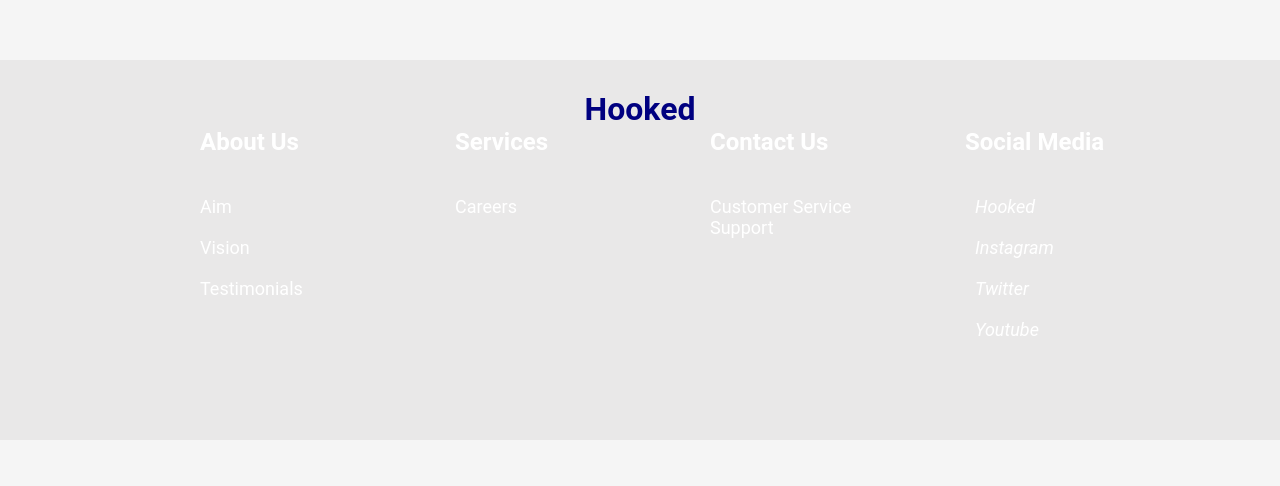
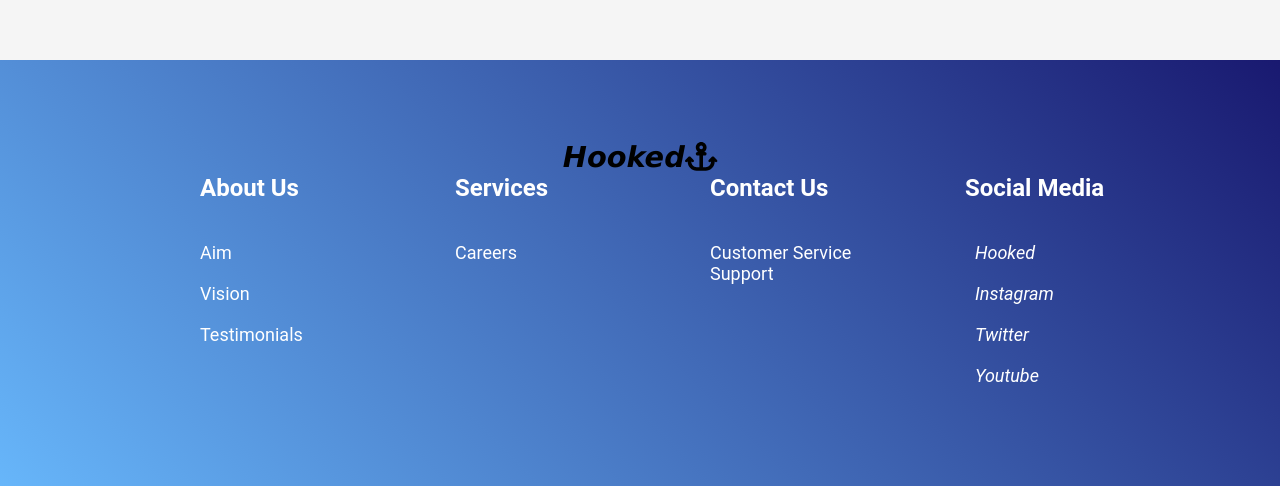
Before and after one commit to RLuong87/Hobbyist-React-App, a React (Create React App) app: page /uploadImg in a window 1280 px wide. Shown: the part 815-1301 px from the top of the page. Before the commit the page ends 1255 px from the top, so only its background shows below. Built offline with nearby package versions, Linux system fonts and the light colour scheme; no server answers.

Commit message:
Updating footer style

```diff
--- a/src/components/Auth/CreateContent.js
+++ b/src/components/Auth/CreateContent.js
@@ -5,11 +5,10 @@ import ContentForm from "./ContentForm";
 import { apiHostUrl } from "../../config";
 import { AuthContext } from "../Providers/AuthProvider";
 import { useNavigate } from "react-router-dom";
-import BorderCard from "../common/BorderCard";
 
 const CreateContent = () => {
 
-    const [auth] = useContext(AuthContext)
+    const [auth] = useContext(AuthContext);
     const navigate = useNavigate();
 
     const [newContent, setNewContent] = useState({
--- a/src/components/Profile/Card.css
+++ b/src/components/Profile/Card.css
@@ -45,7 +45,7 @@ img {
 }
 
 .lower-container h4 {
-    color: #0783f7;
+    color: #03070a;
     font-weight: 700;
     font-size: 1.2rem;
 }
--- a/src/components/Profile/Card.js
+++ b/src/components/Profile/Card.js
@@ -20,6 +20,9 @@ export default function Card() {
                     })
                 setAuth({
                     ...auth,
+                    avatar: {
+                        url: res.data.url
+                    },
                     name: res.data.name,
                     status: res.data.status,
                     birthday: res.data.birthday,
@@ -38,7 +41,7 @@ export default function Card() {
         <div className="Card">
             <div className="upper-container">
                 <div className="image-container">
-                    <img src="https://pbs.twimg.com/profile_images/1237550450/mstom.jpg" />
+                    <img src={auth.url} />
                 </div>
             </div>
             <div className="lower-container">
--- a/src/components/UploadFile/ImageForm.js
+++ b/src/components/UploadFile/ImageForm.js
@@ -23,6 +23,7 @@ const ImageForm = (props) => {
                         value={newAvatar.url}
                         placeholder='Image url'
                         onChange={handleChange}
+                        type="file"
                     />
                 </InlineInputContainer>
                 <Button>Save</Button>
--- a/src/components/UploadFile/UploadImage.js
+++ b/src/components/UploadFile/UploadImage.js
@@ -28,10 +28,11 @@ const UploadImage = () => {
         uploadAvatar(data)
     }
 
-    const uploadAvatar = async (token) => {
+    const uploadAvatar = async (data, token) => {
         try {
             const res = await axios.post(
                 `${apiHostUrl}/api/customers/uploadAvatar`,
+                data,
                 {
                     headers: {
                         Authorization: `Bearer ${auth.token}`
--- a/src/components/Users/SearchUser.js
+++ b/src/components/Users/SearchUser.js
@@ -43,11 +43,9 @@ const SearchUser = () => {
     }
 
     return (
-        <BorderCard style={{
-            display: "flex", justifyContent: "center"
-        }}>
+        <div className="align-content">
             <div className="search-box">
-                <h1 className="greet">Search for an Angler</h1>
+                <h1 className="greet">Search for a Friend</h1>
                 <input
                     type="text"
                     className="search-bar"
@@ -56,7 +54,7 @@ const SearchUser = () => {
                     value={query}
                 />
                 <button className="btn3" onClick={onSubmit}>Go</button>
-                <div>
+                <div style={{display: "flex", justifyContent: "center"}}>
                     {typeof users.main != "undefined" ?
                         <Spinner />
                         :
@@ -64,7 +62,7 @@ const SearchUser = () => {
                     }
                 </div>
             </div>
-        </BorderCard>
+        </div>
     )
 }
 
--- a/src/components/footer/Footer.js
+++ b/src/components/footer/Footer.js
@@ -7,17 +7,17 @@ import {
     FooterLink,
     Heading,
 } from "./FooterStyles";
+import { FontAwesomeIcon } from "@fortawesome/react-fontawesome";
 
 const Footer = () => {
     return (
         <Box>
-            <h1 style={{
-                color: "navy",
-                textAlign: "center",
-                marginTop: "-50px"
-            }}>
-                Hooked
-            </h1>
+            <div className="align-content">
+                <h1 className='logo'>
+                    Hooked
+                    <FontAwesomeIcon icon={["fas", "anchor"]} />
+                </h1>
+            </div>
             <Container>
                 <Row>
                     <Column>
--- a/src/components/footer/FooterStyles.js
+++ b/src/components/footer/FooterStyles.js
@@ -2,7 +2,7 @@ import styled from 'styled-components';
 
 export const Box = styled.div`
 padding: 80px 60px;
-background: #d5d4d462;
+background: linear-gradient(45deg, rgb(103, 182, 250), midnightblue);
 position: relative;
 bottom: 0;
 width: 100%;
```
Also changed, not shown: src/components/UploadFile/DisplayAvatar.js (added).
